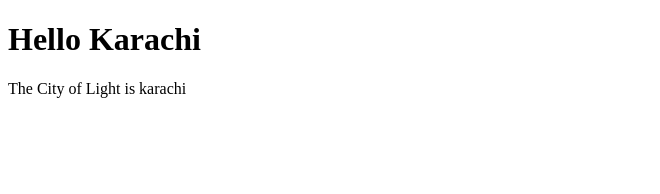
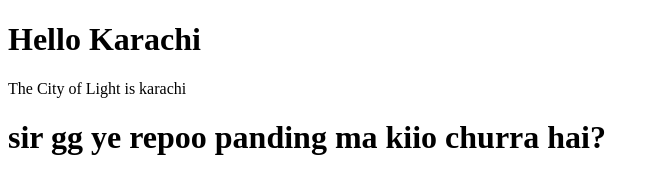
Before and after one commit to Aliyanshaikh66/new-repo, a plain HTML site: page index.html in a window 1280 px wide. Shown: the whole page, without its empty margins (0-660 px from the left). Drawn offline with Linux system fonts and the light colour scheme.

Commit message:
requset
req

```diff
--- a/index.html
+++ b/index.html
@@ -10,5 +10,6 @@
     <p>
         The City of Light is karachi
     </p>
+    <h1>sir gg ye repoo panding ma kiio churra hai?</h1>
 </body>
 </html>
```
